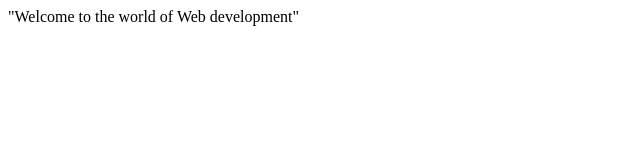
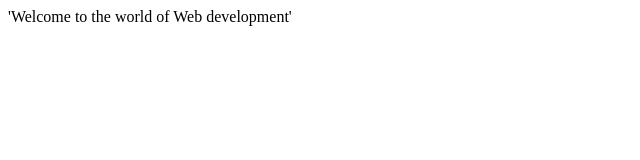
Before and after one commit to acciojob/getting-started-why-software-Tejasri79, a website: page main.html in a window 1280 px wide. Shown: the full height of the page, 0-640 px from the left. Drawn offline with Linux system fonts and the light colour scheme.

Commit message:
created a submission

```diff
--- a/main.html
+++ b/main.html
@@ -3,13 +3,11 @@
 <html>
 
 <head>
-	<title>welcome to the web development</title>
-	<link rel="stylesheet" href="styles.css">
 </head>
 
 <body>
 	<!-- the entire body must be written by student -->
-	<div id="text">"Welcome to the world of Web development"</div>
+	<div id="text">'Welcome to the world of Web development'</div>
 
 </body>
 
```
